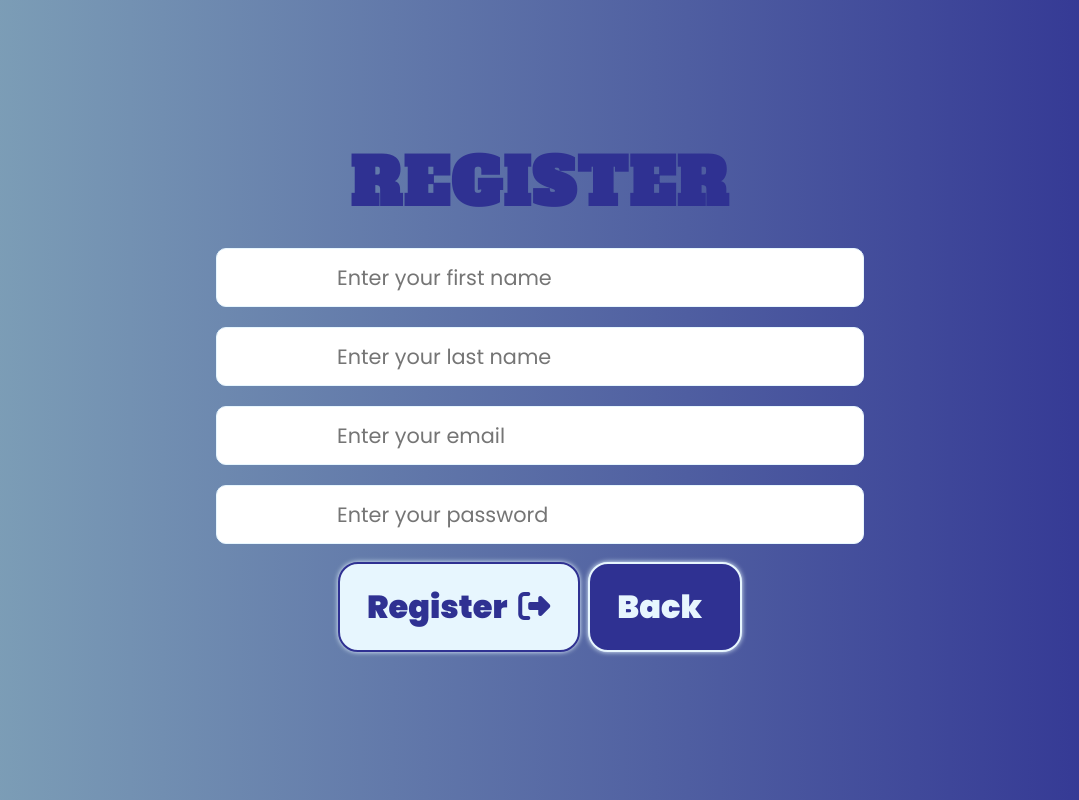
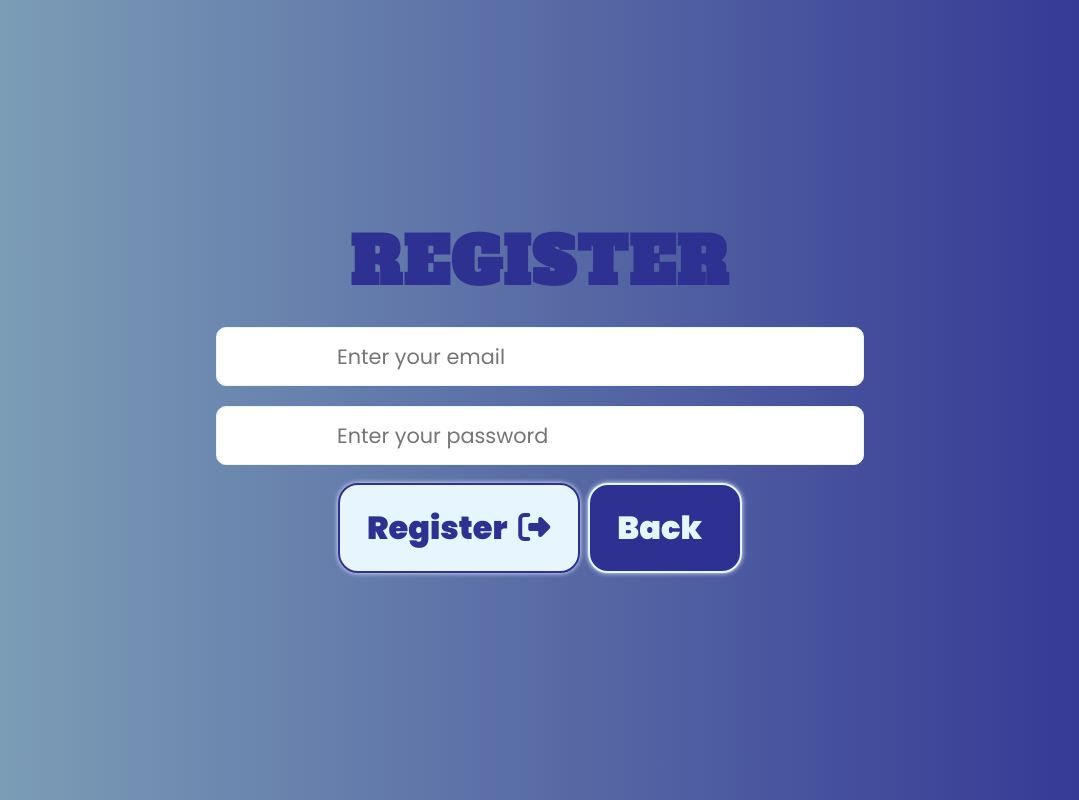
Before and after one commit to Fesor24/BibleQuiz-frontend, a React (Create React App) app: page /register in a window 1280 px wide. Shown: the whole page, without its empty margins (100-1179 px from the left). Built offline with nearby package versions, Linux system fonts and the light colour scheme.

Commit message:
Removed first name and last name from forms

```diff
--- a/src/pages/Auth/Register.jsx
+++ b/src/pages/Auth/Register.jsx
@@ -1,5 +1,5 @@
 import { Link, useNavigate } from "react-router-dom";
-import { useState } from "react";
+import { useState, useEffect } from "react";
 import Button from "../../components/Button";
 import toastr from "toastr";
 import styles from "../../styles/Home.module.css";
@@ -13,15 +13,11 @@ function Register() {
   const navigate = useNavigate();
 
   const [formData, setFormData] = useState({
-    firstName: undefined,
-    lastName: undefined,
     email: undefined,
     password: undefined,
   });
 
   const [formErrors, setFormErrors] = useState({
-    firstName: "",
-    lastName: "",
     email: "",
     password: "",
   });
@@ -34,37 +30,14 @@ function Register() {
 
   const registerUser = useRegisterUser();
 
+  useEffect(() => {
+    document.title = "Register";
+  })
+
   const handleValidation = (e) => {
     const { name, value } = e.target;
 
     switch (name) {
-      case "firstName":
-        setFormErrors(
-          produce((draft) => {
-            if (value === undefined || value === null || value.length === 0) {
-              draft.firstName = "First name is required";
-              setDisableButton(true);
-            } else {
-              draft.firstName = "";
-              setDisableButton(false);
-            }
-          })
-        );
-
-        break;
-      case "lastName":
-        setFormErrors(
-          produce((draft) => {
-            if (value === undefined || value === null || value.length === 0) {
-              draft.lastName = "Last name is required";
-              setDisableButton(true);
-            } else {
-              draft.lastName = "";
-              setDisableButton(false);
-            }
-          })
-        );
-        break;
 
       case "email":
         setFormErrors(
@@ -110,12 +83,8 @@ function Register() {
     e.preventDefault();
 
     if (
-      formData.firstName === undefined ||
-      formData.lastName === undefined ||
       formData.email === undefined ||
       formData.password === undefined ||
-      formErrors.firstName ||
-      formErrors.lastName ||
       formErrors.password ||
       formErrors.email
     ) {
@@ -193,24 +162,6 @@ function Register() {
           <div className={authStyles.formBox}>
             <input
               type="text"
-              name="firstName"
-              placeholder="Enter your first name"
-              onChange={(e) => handleValidation(e)}
-            />
-            <span className={authStyles.validateText}>
-              {formErrors.firstName}
-            </span>
-            <input
-              type="text"
-              name="lastName"
-              placeholder="Enter your last name"
-              onChange={(e) => handleValidation(e)}
-            />
-            <span className={authStyles.validateText}>
-              {formErrors.lastName}
-            </span>
-            <input
-              type="text"
               placeholder="Enter your email"
               name="email"
               onChange={(e) => handleValidation(e)}
```
